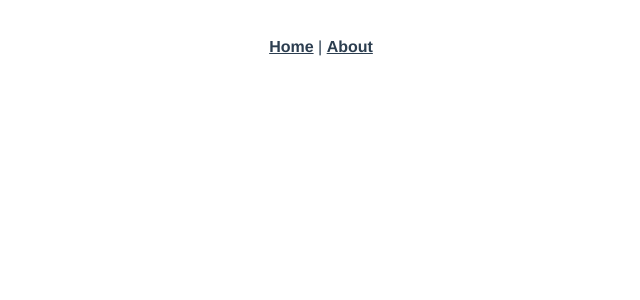
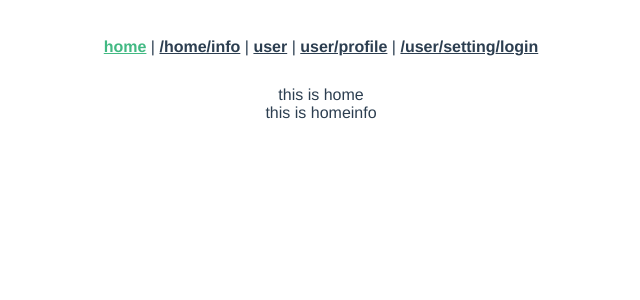
Before and after one commit to zlyyy/vuecli3-practice, a Vue app: page /home in a window 1280 px wide. Shown: the top 300 px of the page, without its empty margins (319-959 px from the left). Built offline with nearby package versions, Linux system fonts and the light colour scheme.

Commit message:
add vue-router

```diff
--- /dev/null
+++ b/src/NewApp.vue
@@ -0,0 +1,56 @@
+<template>
+  <div id="app">
+    <!-- 路由导航，具体加载什么路由组件，得看router的配置-->
+    <div id="nav" v-if="seen">
+      <router-link to="/home">home</router-link> |
+      <router-link to="/home/info">/home/info</router-link> |
+      <router-link to="/user">user</router-link> |
+      <router-link to="/user/profile">user/profile</router-link> |
+      <router-link to="/user/setting">/user/setting</router-link>
+      <router-link to="/login">/login</router-link>
+    </div>
+    <!-- 路由视图，路由组件显示在下面 -->
+    <router-view/>
+  </div>
+</template>
+
+<style lang="less">
+#app {
+  font-family: 'Avenir', Helvetica, Arial, sans-serif;
+  -webkit-font-smoothing: antialiased;
+  -moz-osx-font-smoothing: grayscale;
+  text-align: center;
+  color: #2c3e50;
+}
+#nav {
+  padding: 30px;
+  a {
+    font-weight: bold;
+    color: #2c3e50;
+    &.router-link-exact-active {
+      color: #42b983;
+    }
+  }
+}
+</style>
+<script>
+// @ is an alias to /src
+export default {
+  name: 'user',
+  data () {
+    return {
+      seen: true
+    }
+  },
+  watch: {
+    '$route' (to, from) {
+      console.log(to)
+      if (to.path === '/login') {
+        this.seen = false
+      } else {
+        this.seen = true
+      }
+    }
+  }
+}
+</script>
--- a/src/main.js
+++ b/src/main.js
@@ -1,5 +1,6 @@
 import Vue from 'vue'
-import App from './App.vue'
+// import App from './App.vue'
+import NewApp from './NewApp.vue'
 import router from './router'
 import store from './store'
 
@@ -9,7 +10,7 @@ Vue.config.productionTip = false
 new Vue({
   router, // 从根实例注入router，store，所有子组件都可以用了
   store,
-  render: h => h(App)
+  render: h => h(NewApp)
   // 要么el，要么render，要么template。没有el的时候需要主动mount
   // h约定好是this.$creatElement的简写
   // 当没有render和template时，有el会把指定的Dom元素的内容提取出来作为模板
--- a/src/router.js
+++ b/src/router.js
@@ -1,6 +1,12 @@
 import Vue from 'vue'
 import Router from 'vue-router'
 import Home from './views/Home.vue'
+import NewHome from './views/NewHome.vue'
+import User from './views/User.vue'
+import Profile from './views/Profile.vue'
+import Setting from './views/Setting.vue'
+import HomeInfo from './views/HomeInfo.vue'
+import Login from './views/Login.vue'
 
 Vue.use(Router) // 必须
 
@@ -8,6 +14,53 @@ export default new Router({
   mode: 'history', // history模式
   base: process.env.BASE_URL,
   routes: [
+    {
+      path: '/',
+      redirect: '/home'
+    },
+    {
+      path: '/home',
+      name: 'newHome',
+      component: NewHome,
+      children: [
+        {
+          path: 'info',
+          name: 'homeinfo',
+          component: HomeInfo
+        },
+        {
+          path: '',
+          name: 'homeinfo',
+          component: HomeInfo
+        }
+      ]
+    },
+    {
+      path: '/user',
+      name: 'user',
+      component: User,
+      children: [{
+        path: 'profile',
+        name: 'profile',
+        component: Profile
+      },
+      {
+        path: 'setting',
+        name: 'setting',
+        component: Setting
+      },
+      {
+        path: '',
+        name: 'profile',
+        component: Profile
+      }
+      ]
+    },
+    {
+      path: '/Login',
+      name: 'login',
+      component: Login
+    },
     {
       path: '/', // 根路由下，加载的就是Home路由组件到根实例的router-view
       name: 'home', // 命名
--- /dev/null
+++ b/src/views/HomeInfo.vue
@@ -0,0 +1,12 @@
+<template>
+  <div class="homeinfo">
+      <div>this is homeinfo</div>
+  </div>
+</template>
+
+<script>
+// @ is an alias to /src
+export default {
+  name: 'homeinfo'
+}
+</script>
--- /dev/null
+++ b/src/views/Login.vue
@@ -0,0 +1,12 @@
+<template>
+  <div class="login">
+      <div>this is login</div>
+  </div>
+</template>
+
+<script>
+// @ is an alias to /src
+export default {
+  name: 'login'
+}
+</script>
--- /dev/null
+++ b/src/views/NewHome.vue
@@ -0,0 +1,34 @@
+<template>
+  <div class="home">
+    <!-- <div id="nav">
+      <router-link to="/">根</router-link> |
+      <router-link to="/home">home</router-link> |
+      <router-link to="/home/info">/home/info</router-link> |
+      <router-link to="/user">user</router-link> |
+      <router-link to="/user/profile">user/profile</router-link> |
+      <router-link to="/user/setting">/user/setting</router-link>
+    </div> -->
+    <div>this is home</div>
+      <router-view></router-view>
+  </div>
+</template>
+
+<script>
+// @ is an alias to /src
+export default {
+  name: 'home'
+}
+</script>
+
+<style lang="less">
+#nav {
+  padding: 30px;
+  a {
+    font-weight: bold;
+    color: #2c3e50;
+    &.router-link-exact-active {
+      color: #42b983;
+    }
+  }
+}
+</style>
--- /dev/null
+++ b/src/views/Profile.vue
@@ -0,0 +1,12 @@
+<template>
+  <div class="profile">
+      <div>this is profile</div>
+  </div>
+</template>
+
+<script>
+// @ is an alias to /src
+export default {
+  name: 'profile'
+}
+</script>
--- /dev/null
+++ b/src/views/Setting.vue
@@ -0,0 +1,12 @@
+<template>
+  <div class="setting">
+      <div>this is setting</div>
+  </div>
+</template>
+
+<script>
+// @ is an alias to /src
+export default {
+  name: 'setting'
+}
+</script>
--- /dev/null
+++ b/src/views/User.vue
@@ -0,0 +1,13 @@
+<template>
+  <div class="user">
+      <div>this is user</div>
+      <router-view></router-view>
+  </div>
+</template>
+
+<script>
+// @ is an alias to /src
+export default {
+  name: 'user'
+}
+</script>
```
